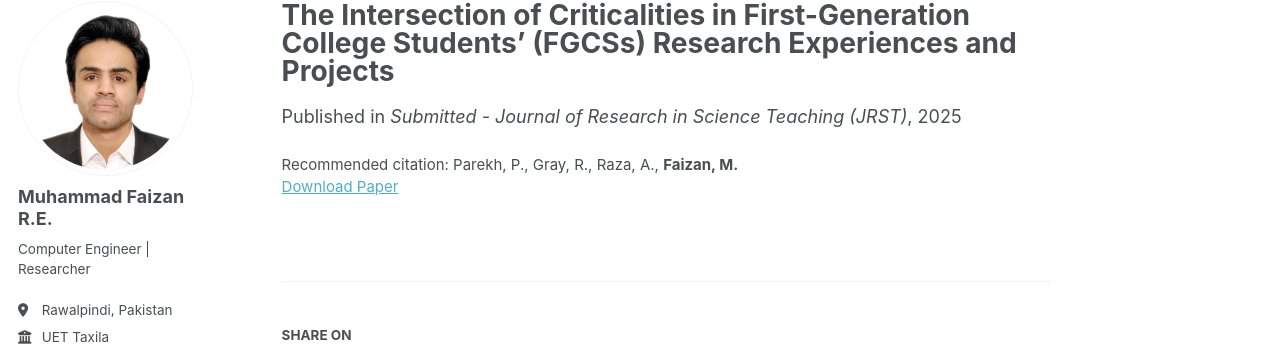
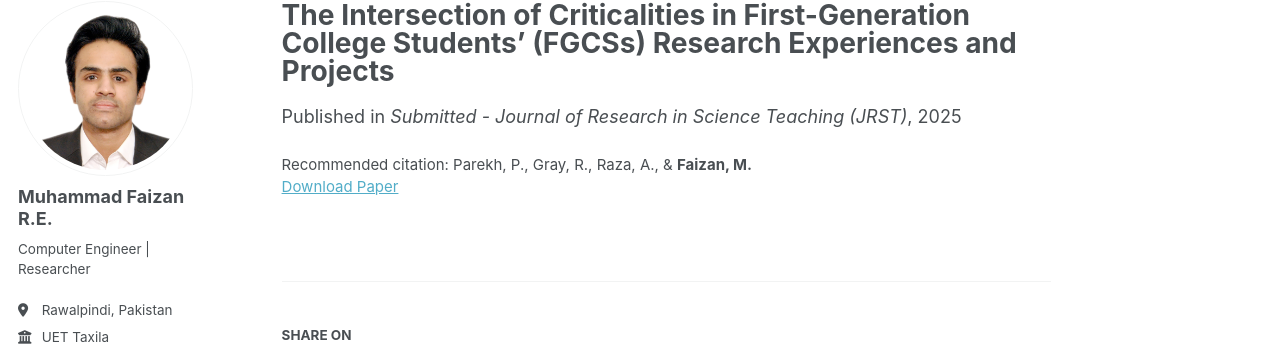
Before and after one commit to MuhammadFaizan99/MuhammadFaizan99.github.io, a Jekyll site: the page built from _publications/2025-05-31-paper-title-number-4.md, in a window 1280 px wide. Shown: the part 98-445 px from the top of the page. Built offline with Jekyll 4.4.1, drawn with Linux system fonts in a browser that asks for light colours; some web fonts are replaced; a script that is not in the unit is left out.

```diff
--- a/_publications/2025-05-31-paper-title-number-4.md
+++ b/_publications/2025-05-31-paper-title-number-4.md
@@ -5,5 +5,5 @@ category: submitted
 date: 2025-01-01
 venue: "Submitted - Journal of Research in Science Teaching (JRST)"
 paperurl: ""
-citation: "Parekh, P., Gray, R., Raza, A., <b>Faizan, M.</b>"
+citation: "Parekh, P., Gray, R., Raza, A., & <b>Faizan, M.</b>"
 ---
```
